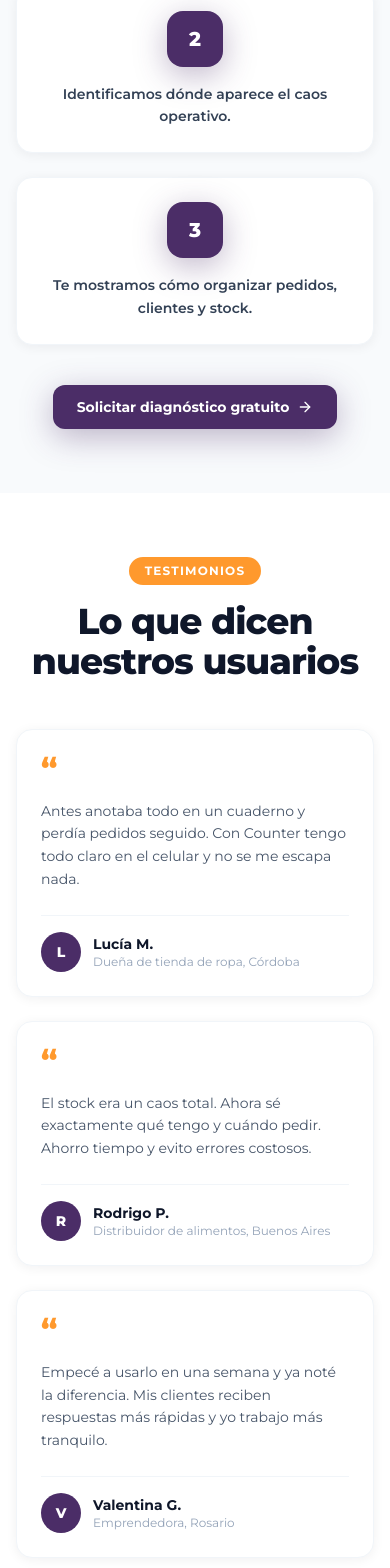
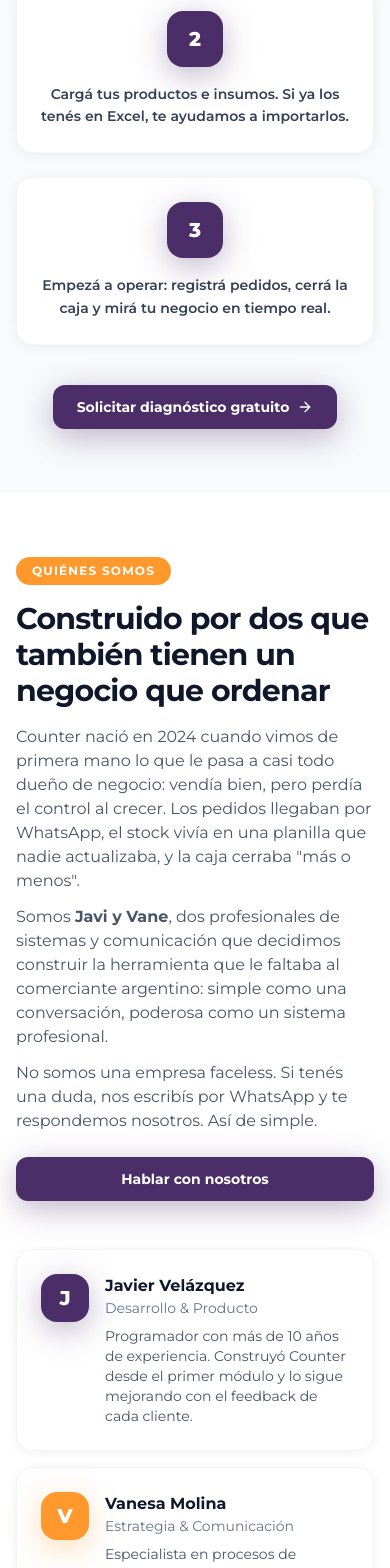
Before and after one commit to javiervelaz/counter-landingpage, a Next.js app: page / in a window 390 px wide. Shown: the part 4563-6131 px from the top of the page. Built offline with nearby package versions, Linux system fonts and the light colour scheme; a web font is replaced by a local one.

Commit message:
refactor ui

```diff
--- a/src/app/page.tsx
+++ b/src/app/page.tsx
@@ -3,6 +3,7 @@ import { HeroSection } from '@/components/HeroSection';
 import { ProblemSection } from '@/components/ProblemSection';
 import { SolutionSection } from '@/components/SolutionSection';
 import { DiagnosisSection } from '@/components/DiagnosisSection';
+import { FounderSection } from '@/components/FounderSection';
 import { TestimonialsSection } from '@/components/TestimonialsSection';
 import { PricingSection } from '@/components/PricingSection';
 import { FAQSection } from '@/components/FAQSection';
@@ -18,6 +19,7 @@ export default function Home() {
         <ProblemSection />
         <SolutionSection />
         <DiagnosisSection />
+        <FounderSection />
         <TestimonialsSection />
         <PricingSection />
         <FAQSection />
--- a/src/components/FounderSection.tsx
+++ b/src/components/FounderSection.tsx
@@ -1,23 +1,75 @@
 export function FounderSection() {
   return (
-    <section className="section-spacing bg-white">
-      <div className="section-shell grid gap-8 lg:grid-cols-[1.2fr_1fr] lg:items-center">
+    <section id="nosotros" className="section-spacing bg-white">
+      <div className="section-shell grid gap-12 lg:grid-cols-[1.2fr_1fr] lg:items-center">
         <div>
-          <h2 className="text-3xl font-bold tracking-tight">Construido para negocios reales</h2>
+          <span className="section-label mb-4 inline-block">Quiénes somos</span>
+          <h2 className="text-3xl font-bold tracking-tight text-slate-900">
+            Construido por dos que también tienen un negocio que ordenar
+          </h2>
           <p className="mt-4 text-slate-600">
-            Counter nació acompañando dueños de negocios que vendían bien, pero perdían control al crecer. La misión
-            es simple: ayudarte a ordenar la operación diaria sin sumar complejidad.
+            Counter nació en 2024 cuando vimos de primera mano lo que le pasa a casi todo dueño de negocio:
+            vendía bien, pero perdía el control al crecer. Los pedidos llegaban por WhatsApp, el stock
+            vivía en una planilla que nadie actualizaba, y la caja cerraba "más o menos".
           </p>
           <p className="mt-3 text-slate-600">
-            Este espacio puede incluir la historia del fundador, casos reales y aprendizajes del terreno.
+            Somos <strong>Javi y Vane</strong>, dos profesionales de sistemas y comunicación que decidimos
+            construir la herramienta que le faltaba al comerciante argentino: simple como una conversación,
+            poderosa como un sistema profesional.
           </p>
+          <p className="mt-3 text-slate-600">
+            No somos una empresa faceless. Si tenés una duda, nos escribís por WhatsApp y te respondemos
+            nosotros. Así de simple.
+          </p>
+          <div className="mt-6 flex flex-col gap-3 sm:flex-row">
+            <a
+              href="#diagnostico"
+              className="cta-button px-6 py-3 text-sm"
+            >
+              Hablar con nosotros
+            </a>
+          </div>
         </div>
-        <div
-          className="card flex min-h-64 items-center justify-center border-dashed text-center text-sm text-slate-500"
-          role="img"
-          aria-label="Placeholder de imagen del fundador"
-        >
-          Placeholder de imagen del fundador
+
+        <div className="grid gap-4">
+          {/* Javi card */}
+          <div className="card flex items-start gap-4">
+            <div className="flex h-12 w-12 flex-shrink-0 items-center justify-center rounded-2xl bg-brand-600 text-xl font-extrabold text-white shadow-brand">
+              J
+            </div>
+            <div>
+              <p className="font-bold text-slate-900">Javier Velázquez</p>
+              <p className="text-sm text-slate-500">Desarrollo &amp; Producto</p>
+              <p className="mt-2 text-sm text-slate-600">
+                Programador con más de 10 años de experiencia. Construyó Counter desde el primer módulo
+                y lo sigue mejorando con el feedback de cada cliente.
+              </p>
+            </div>
+          </div>
+
+          {/* Vane card */}
+          <div className="card flex items-start gap-4">
+            <div className="flex h-12 w-12 flex-shrink-0 items-center justify-center rounded-2xl bg-accent-500 text-xl font-extrabold text-white shadow-accent">
+              V
+            </div>
+            <div>
+              <p className="font-bold text-slate-900">Vanesa Molina</p>
+              <p className="text-sm text-slate-500">Estrategia &amp; Comunicación</p>
+              <p className="mt-2 text-sm text-slate-600">
+                Especialista en procesos de negocio y comunicación digital. Se asegura de que Counter
+                hable el mismo idioma que el comerciante.
+              </p>
+            </div>
+          </div>
+
+          {/* Quote */}
+          <div className="rounded-2xl bg-brand-50 px-5 py-4">
+            <p className="text-sm italic text-brand-700">
+              "Queríamos que cualquier dueño de negocio pudiera usar Counter el mismo día que lo conoce,
+              sin necesitar un manual ni llamar a un técnico."
+            </p>
+            <p className="mt-2 text-xs font-semibold text-brand-600">— Javi &amp; Vane, fundadores</p>
+          </div>
         </div>
       </div>
     </section>
--- a/src/components/Navbar.tsx
+++ b/src/components/Navbar.tsx
@@ -22,6 +22,9 @@ export function Navbar() {
           <a href="#como-funciona" className="transition hover:text-white">
             Cómo funciona
           </a>
+          <a href="#nosotros" className="transition hover:text-white">
+            Nosotros
+          </a>
           <a href="#precios" className="transition hover:text-white">
             Precios
           </a>
--- a/src/components/PricingSection.tsx
+++ b/src/components/PricingSection.tsx
@@ -18,6 +18,7 @@ const plans = [
   {
     name: 'Pro',
     price: '$9.990',
+    currency: 'ARS',
     period: '/mes',
     description: 'Para negocios que quieren crecer sin límites.',
     features: [
@@ -71,6 +72,7 @@ export function PricingSection() {
                 <div className="mt-2 flex items-end gap-1">
                   <span className="text-4xl font-extrabold text-slate-900">{plan.price}</span>
                   {plan.period && <span className="mb-1 text-sm text-slate-400">{plan.period}</span>}
+                  {'currency' in plan && <span className="mb-1 ml-1 text-xs font-bold text-slate-400">{(plan as any).currency}</span>}
                 </div>
                 <p className="mt-2 text-sm text-slate-500">{plan.description}</p>
 
@@ -100,6 +102,9 @@ export function PricingSection() {
             </div>
           ))}
         </div>
+        <p className="mt-8 text-center text-xs text-slate-400">
+          Precios en pesos argentinos (ARS). IVA no incluido.
+        </p>
       </div>
     </section>
   );
--- a/src/data/content.ts
+++ b/src/data/content.ts
@@ -77,7 +77,7 @@ export const solutionItems: IconCard[] = [
 ];
 
 export const diagnosisSteps = [
-  'Entendemos cómo funciona hoy tu negocio.',
-  'Identificamos dónde aparece el caos operativo.',
-  'Te mostramos cómo organizar pedidos, clientes y stock.'
+  'Creá tu cuenta gratis en menos de 2 minutos. Sin tarjeta, sin formularios largos.',
+  'Cargá tus productos e insumos. Si ya los tenés en Excel, te ayudamos a importarlos.',
+  'Empezá a operar: registrá pedidos, cerrá la caja y mirá tu negocio en tiempo real.'
 ];
```
